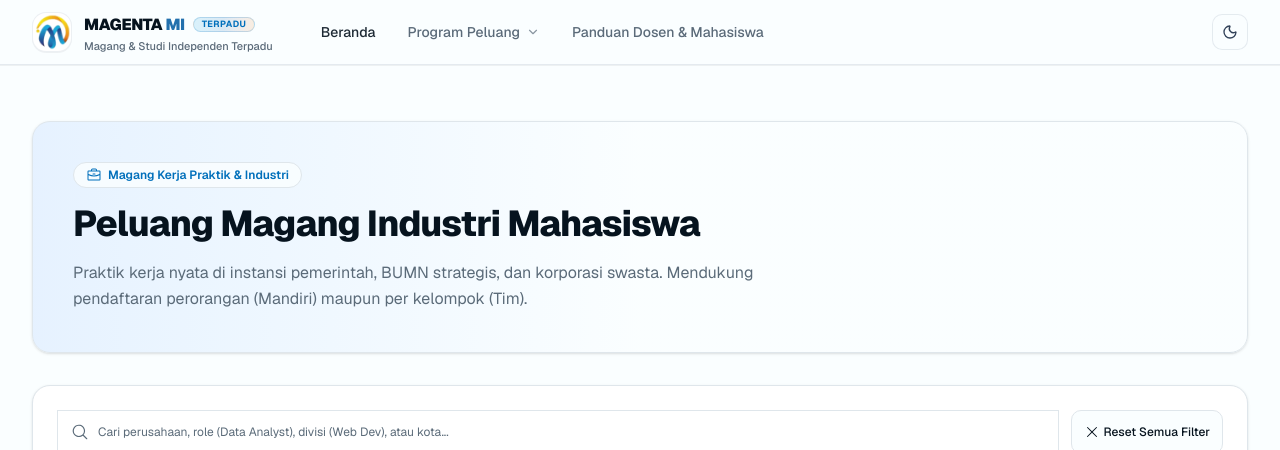
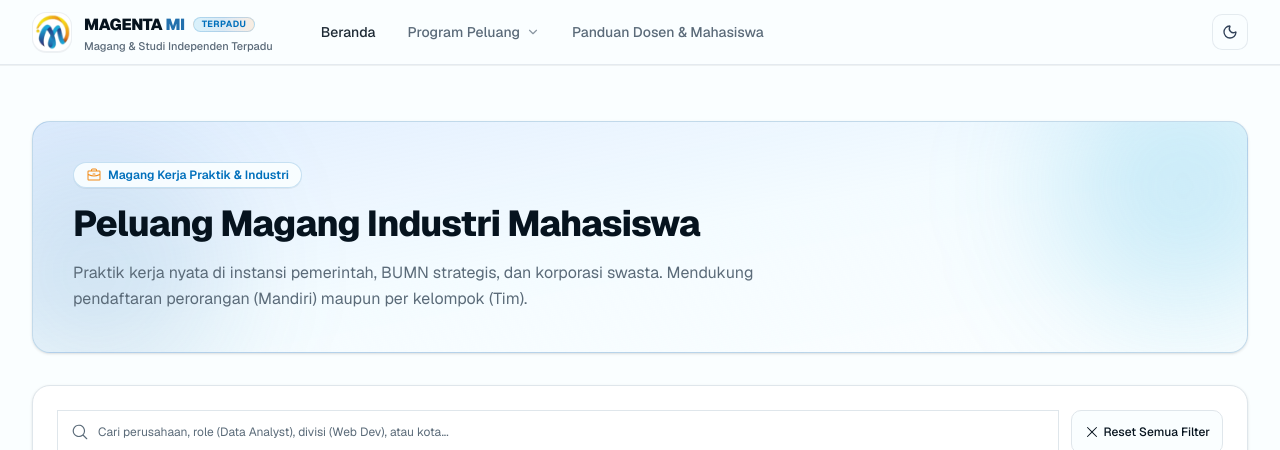
Before and after one commit to Hnzsama/mi-magenta, a Next.js app: page /magang in a window 1280 px wide. Shown: the top 450 px of the page. Built offline with nearby package versions, Linux system fonts and the light colour scheme; no server answers.

Commit message:
fix(ui): refine banner styling for light/dark themes and badge contrast

```diff
--- a/app/magang/page.tsx
+++ b/app/magang/page.tsx
@@ -20,16 +20,22 @@ export default function MagangPage() {
   return (
     <div className="min-h-screen py-10 sm:py-14">
       <div className="container mx-auto max-w-7xl px-4 sm:px-6 lg:px-8 space-y-8">
-        <div className="rounded-2xl border bg-gradient-to-r from-blue-500/10 via-background to-background p-6 sm:p-10 shadow-sm space-y-4">
-          <div className="inline-flex items-center gap-1.5 rounded-full border bg-background/80 px-3 py-1 text-xs font-semibold text-primary">
-            <Briefcase size={16} /> Magang Kerja Praktik &amp; Industri
+        <div className="relative overflow-hidden rounded-2xl border border-[var(--mi-blue)]/25 bg-gradient-to-br from-blue-100/80 via-sky-50/60 to-background p-6 sm:p-10 shadow-sm dark:border-border dark:from-blue-950/40 dark:via-background dark:to-background space-y-4">
+          {/* Subtle decorative glow */}
+          <div className="absolute -top-16 -right-16 w-64 h-64 rounded-full bg-[var(--mi-cyan)]/20 dark:bg-[var(--mi-blue)]/15 blur-3xl pointer-events-none" />
+          <div className="absolute -bottom-16 -left-16 w-64 h-64 rounded-full bg-[var(--mi-blue)]/15 dark:bg-transparent blur-3xl pointer-events-none" />
+
+          <div className="relative space-y-4">
+            <div className="inline-flex items-center gap-1.5 rounded-full border border-primary/20 bg-background/90 px-3 py-1 text-xs font-semibold text-primary shadow-2xs backdrop-blur">
+              <Briefcase size={16} className="text-[var(--mi-orange)]" /> Magang Kerja Praktik &amp; Industri
+            </div>
+            <h1 className="text-3xl sm:text-4xl font-extrabold tracking-tight text-foreground">
+              Peluang Magang Industri Mahasiswa
+            </h1>
+            <p className="text-sm sm:text-base text-muted-foreground max-w-3xl leading-relaxed">
+              Praktik kerja nyata di instansi pemerintah, BUMN strategis, dan korporasi swasta. Mendukung pendaftaran perorangan (Mandiri) maupun per kelompok (Tim).
+            </p>
           </div>
-          <h1 className="text-3xl sm:text-4xl font-extrabold tracking-tight">
-            Peluang Magang Industri Mahasiswa
-          </h1>
-          <p className="text-sm sm:text-base text-muted-foreground max-w-3xl leading-relaxed">
-            Praktik kerja nyata di instansi pemerintah, BUMN strategis, dan korporasi swasta. Mendukung pendaftaran perorangan (Mandiri) maupun per kelompok (Tim).
-          </p>
         </div>
 
         <OpportunityList initialItems={magangItems} defaultType="magang" />
--- a/app/page.tsx
+++ b/app/page.tsx
@@ -119,7 +119,7 @@ export default function Home() {
                       <p className="text-xs text-muted-foreground">Prodi Manajemen Informatika</p>
                     </div>
                   </div>
-                  <Badge variant="outline" className="text-emerald-600 bg-emerald-50/80 border-emerald-200">
+                  <Badge variant="outline" className="text-emerald-600 bg-emerald-50/80 border-emerald-200 dark:text-emerald-400 dark:bg-emerald-950/60 dark:border-emerald-800">
                     Terverifikasi
                   </Badge>
                 </div>
@@ -209,7 +209,7 @@ export default function Home() {
                   <span className="flex items-center gap-1 truncate">
                     <MapPin size={12} className="text-primary/70 shrink-0" /> {p.city}
                   </span>
-                  <span className="text-[10px] font-semibold text-emerald-600 bg-emerald-50 px-1.5 py-0.2 rounded">
+                  <span className="text-[10px] font-semibold text-emerald-600 bg-emerald-50 px-1.5 py-0.5 rounded dark:text-emerald-400 dark:bg-emerald-950/60">
                     Mitra
                   </span>
                 </div>
--- a/app/stupen/page.tsx
+++ b/app/stupen/page.tsx
@@ -20,16 +20,22 @@ export default function StupenPage() {
   return (
     <div className="min-h-screen py-10 sm:py-14">
       <div className="container mx-auto max-w-7xl px-4 sm:px-6 lg:px-8 space-y-8">
-        <div className="rounded-2xl border bg-gradient-to-r from-primary/10 via-background to-background p-6 sm:p-10 shadow-sm space-y-4">
-          <div className="inline-flex items-center gap-1.5 rounded-full border bg-background/80 px-3 py-1 text-xs font-semibold text-primary">
-            <GraduationCap size={16} /> Program Studi Independen Bersertifikat
+        <div className="relative overflow-hidden rounded-2xl border border-[var(--mi-cyan)]/25 bg-gradient-to-br from-cyan-100/70 via-sky-50/50 to-background p-6 sm:p-10 shadow-sm dark:border-border dark:from-cyan-950/30 dark:via-background dark:to-background space-y-4">
+          {/* Subtle decorative glow */}
+          <div className="absolute -top-16 -right-16 w-64 h-64 rounded-full bg-[var(--mi-cyan)]/20 dark:bg-[var(--mi-cyan)]/15 blur-3xl pointer-events-none" />
+          <div className="absolute -bottom-16 -left-16 w-64 h-64 rounded-full bg-[var(--mi-blue)]/15 dark:bg-transparent blur-3xl pointer-events-none" />
+
+          <div className="relative space-y-4">
+            <div className="inline-flex items-center gap-1.5 rounded-full border border-primary/20 bg-background/90 px-3 py-1 text-xs font-semibold text-primary shadow-2xs backdrop-blur">
+              <GraduationCap size={16} className="text-[var(--mi-cyan)]" /> Program Studi Independen Bersertifikat
+            </div>
+            <h1 className="text-3xl sm:text-4xl font-extrabold tracking-tight text-foreground">
+              Peluang Studi Independen (Stupen)
+            </h1>
+            <p className="text-sm sm:text-base text-muted-foreground max-w-3xl leading-relaxed">
+              Program pembelajaran terstruktur di industri teknologi untuk menguasai kompetensi tingkat lanjut seperti Data Analytics &amp; Business Intelligence serta Modern Web &amp; UI/UX Design.
+            </p>
           </div>
-          <h1 className="text-3xl sm:text-4xl font-extrabold tracking-tight">
-            Peluang Studi Independen (Stupen)
-          </h1>
-          <p className="text-sm sm:text-base text-muted-foreground max-w-3xl leading-relaxed">
-            Program pembelajaran terstruktur di industri teknologi untuk menguasai kompetensi tingkat lanjut seperti Data Analytics &amp; Business Intelligence serta Modern Web &amp; UI/UX Design.
-          </p>
         </div>
 
         <OpportunityList initialItems={stupenItems} defaultType="stupen" />
```
